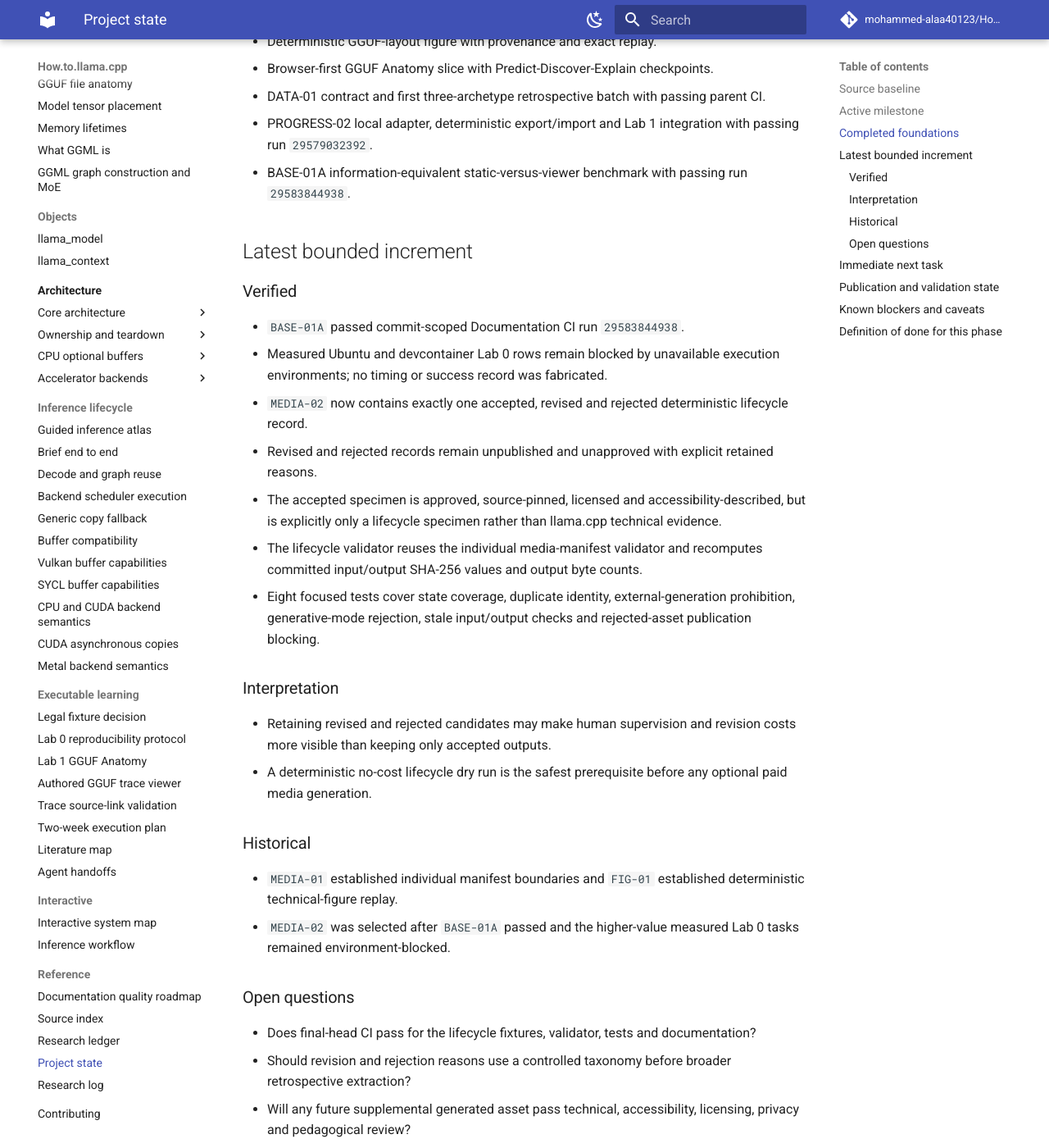
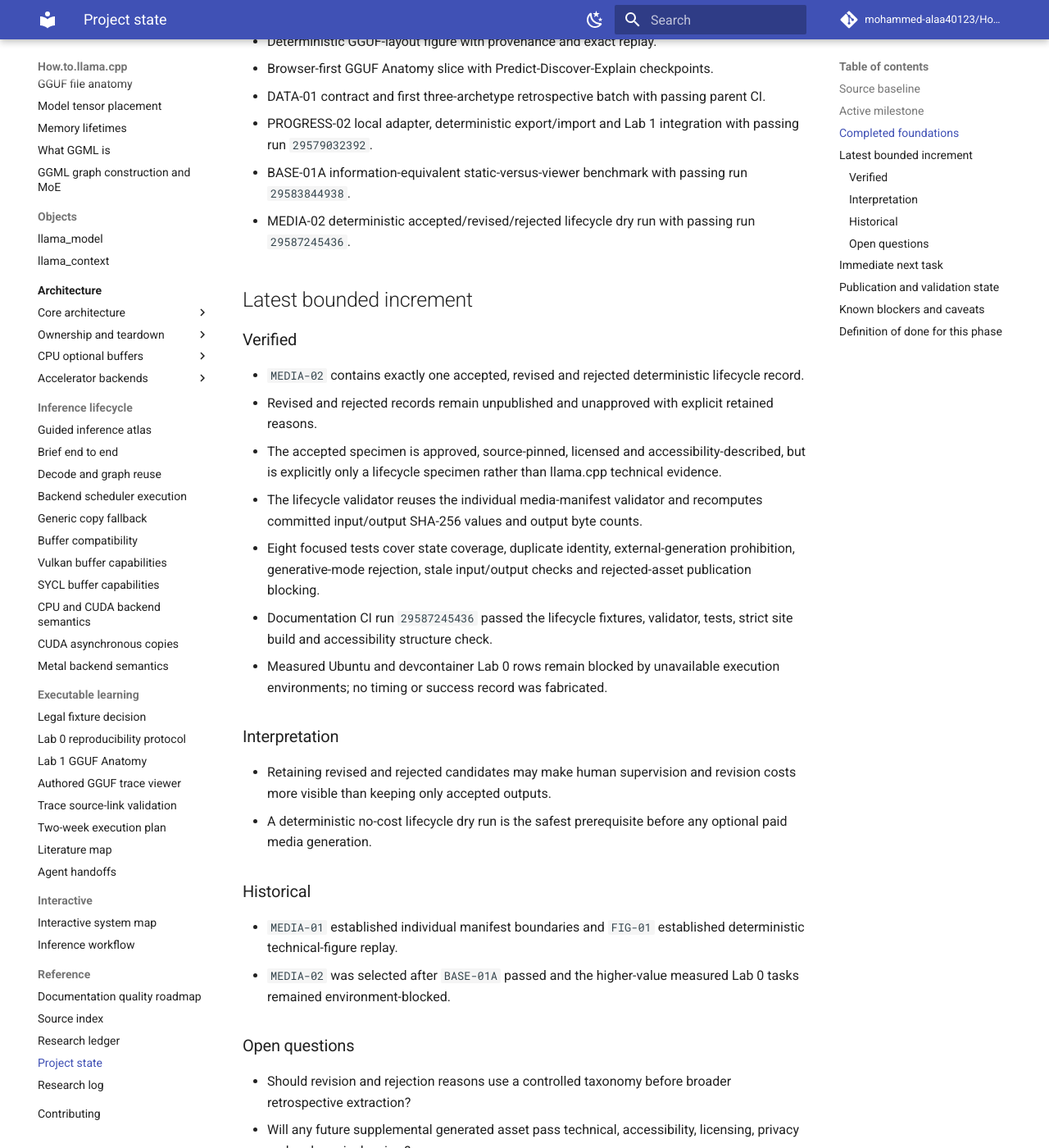
Before and after one commit to mohammed-alaa40123/How.to.llama.cpp, an MkDocs documentation site: the page built from docs/reference/project-state.md, in a window 1280 px wide and 1400 px high, scrolled down 930 px. Shown: the whole window at 82% size. Built offline with MkDocs 1.6.1 and Material for MkDocs 9.7.7, drawn with Linux system fonts in a browser that asks for light colours; comment, search, counter and statistics services are not loaded; some of the changed text lies outside the part shown.

Commit message:
Close MEDIA-02 in project state

````diff
--- a/docs/reference/project-state.md
+++ b/docs/reference/project-state.md
@@ -27,18 +27,19 @@ Read this file after the root README on every run. It is the compact checkpoint
 - DATA-01 contract and first three-archetype retrospective batch with passing parent CI.
 - PROGRESS-02 local adapter, deterministic export/import and Lab 1 integration with passing run `29579032392`.
 - BASE-01A information-equivalent static-versus-viewer benchmark with passing run `29583844938`.
+- MEDIA-02 deterministic accepted/revised/rejected lifecycle dry run with passing run `29587245436`.
 
 ## Latest bounded increment
 
 ### Verified
 
-- `BASE-01A` passed commit-scoped Documentation CI run `29583844938`.
-- Measured Ubuntu and devcontainer Lab 0 rows remain blocked by unavailable execution environments; no timing or success record was fabricated.
-- `MEDIA-02` now contains exactly one accepted, revised and rejected deterministic lifecycle record.
+- `MEDIA-02` contains exactly one accepted, revised and rejected deterministic lifecycle record.
 - Revised and rejected records remain unpublished and unapproved with explicit retained reasons.
 - The accepted specimen is approved, source-pinned, licensed and accessibility-described, but is explicitly only a lifecycle specimen rather than llama.cpp technical evidence.
 - The lifecycle validator reuses the individual media-manifest validator and recomputes committed input/output SHA-256 values and output byte counts.
 - Eight focused tests cover state coverage, duplicate identity, external-generation prohibition, generative-mode rejection, stale input/output checks and rejected-asset publication blocking.
+- Documentation CI run `29587245436` passed the lifecycle fixtures, validator, tests, strict site build and accessibility structure check.
+- Measured Ubuntu and devcontainer Lab 0 rows remain blocked by unavailable execution environments; no timing or success record was fabricated.
 
 ### Interpretation
 
@@ -52,7 +53,6 @@ Read this file after the root README on every run. It is the compact checkpoint
 
 ### Open questions
 
-- Does final-head CI pass for the lifecycle fixtures, validator, tests and documentation?
 - Should revision and rejection reasons use a controlled taxonomy before broader retrospective extraction?
 - Will any future supplemental generated asset pass technical, accessibility, licensing, privacy and pedagogical review?
 - Can Ubuntu 24.04 and the devcontainer complete the bounded model-free Lab 0 path?
@@ -60,18 +60,18 @@ Read this file after the root README on every run. It is the compact checkpoint
 ## Immediate next task
 
 ```text
-obtain commit-scoped CI for MEDIA-02
-  → if failing, repair only lifecycle validation or fixture provenance
-  → if passing, close MEDIA-02 and take REVIEW-02 or a bounded DATA-01 extension
+MEDIA-02 is evidenced
+  → take REVIEW-02 or a bounded DATA-01 extension
   → execute real Ubuntu and devcontainer Lab 0 rows when suitable environments exist
+  → retain deterministic figures as authoritative
   → do not call external media APIs from ordinary CI
 ```
 
 ## Publication and validation state
 
 - `docs/publication/orchestrator-state.md` is the single source of truth.
-- `docs/publication/evidence-backlog.md` records `MEDIA-02` as in progress pending final-head CI.
-- Passing CI can establish deterministic lifecycle integration, not generative-media usefulness or learner benefit.
+- `docs/publication/evidence-backlog.md` records `MEDIA-02` as evidenced.
+- Passing CI establishes deterministic lifecycle integration, not generative-media usefulness or learner benefit.
 - No participant data, learner identity, model weights, telemetry, credentials, paid API generation, native instrumentation or manuscript prose were introduced.
 
 ## Known blockers and caveats
````
Also changed, not shown: other parts of docs/reference/project-state.md (+1 -1 lines).
